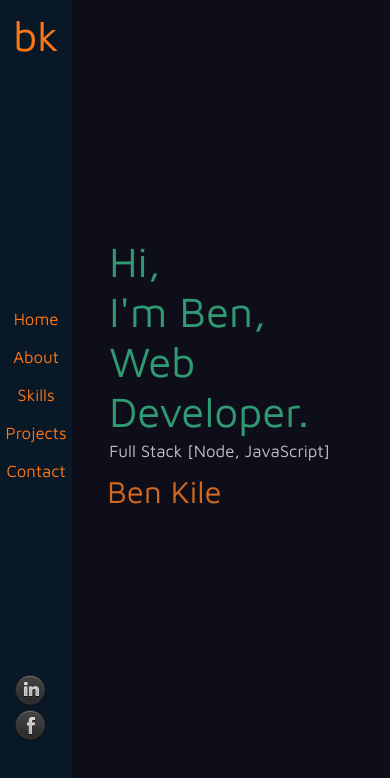
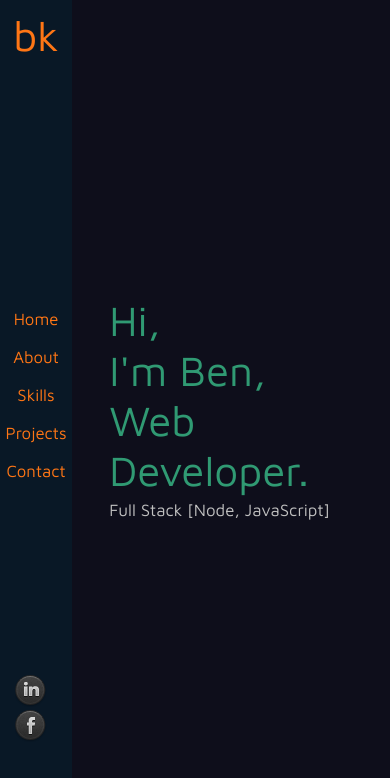
Before and after one commit to benjaminfkile/portfolio-ben, a React (Create React App) app: page / in a window 390 px wide. Shown: the top 778 px of the page. Built offline with nearby package versions, Linux system fonts and the light colour scheme; no server answers.

Commit message:
removed the large Ben Kile heading on mobile views

```diff
--- a/src/Home/Home.css
+++ b/src/Home/Home.css
@@ -127,7 +127,7 @@
 }
 @media (max-width: 800px) {
     .Left_Panel{
-        top: 28vh;
+        top: 35vh;
         left: 16vw;
         width: 80vw;
         height: 31vh;
@@ -139,6 +139,7 @@
         font-size: 2vh;
    }
     .Right_Panel{
+        display: none;
         top: 56vh;
         left: 22.5vw;
    }
```
